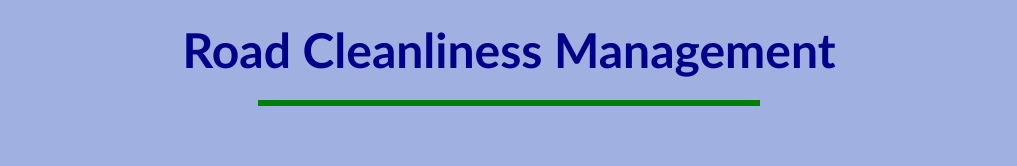
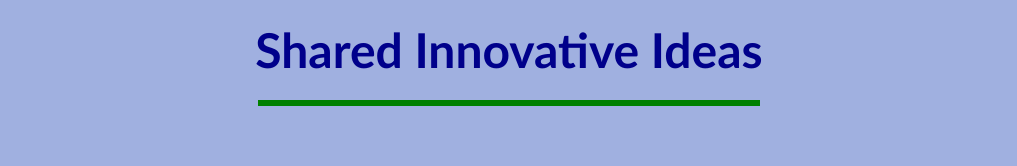
Before and after one commit to SaishKk920/Displayideas, a plain HTML site: page index.html in a window 1280 px wide. Shown: the top 166 px of the page, without its empty margins (131-1148 px from the left). Drawn offline with Linux system fonts and the light colour scheme.

Commit message:
Update index.html

```diff
--- a/index.html
+++ b/index.html
@@ -18,7 +18,7 @@
 </style>
 </head>
 <body bgcolor = "navyblue" height="1000" width="1000" align="center">
-<h1><font size="7" face="Calibri" color="darkblue"> Road Cleanliness Management </font></h1>
+<h1><font size="7" face="Calibri" color="darkblue"> Shared Innovative Ideas </font></h1>
 <HR size="6" color="green" width="500px">
   <br>
   <br>
```
